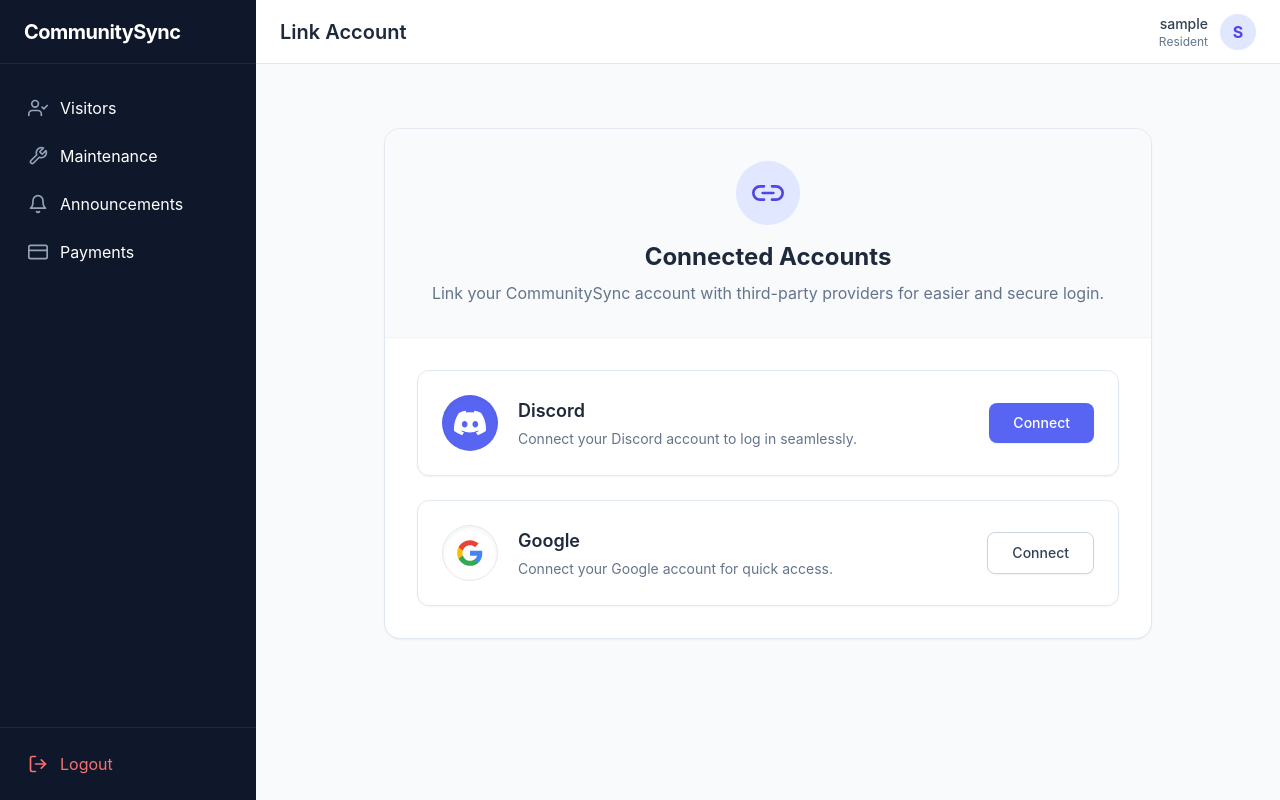
After one commit to 6610685197/CommunitySync, a Django app: page /link-account/ in a window 1280 px wide. The commit adds this page. Run offline with Django 5.2, Linux system fonts and the light colour scheme; the visitor is signed in with stand-in values (Sample User, id 1); some libraries are stand-ins or nearby versions.

Commit message:
add page for linking account

```diff
--- a/apps/accounts/urls.py
+++ b/apps/accounts/urls.py
@@ -16,4 +16,5 @@ urlpatterns = [
     path("forgot-password/verify-otp/", views.verify_otp_view, name="verify_otp"),
     path("forgot-password/verify-plate/", views.verify_plate_view, name="verify_plate"),
     path("reset-password/", views.reset_password_view, name="reset_password"),
+    path("link-account/", views.link_account_view, name="link_account"),
 ]
--- a/apps/accounts/views.py
+++ b/apps/accounts/views.py
@@ -276,3 +276,7 @@ def reset_password_view(request):
             messages.error(request, "Passwords do not match.")
 
     return render(request, "accounts/reset_password.html")
+
+@login_required
+def link_account_view(request):
+    return render(request, "accounts/link_account.html")
--- /dev/null
+++ b/templates/accounts/link_account.html
@@ -0,0 +1,58 @@
+{% extends "base.html" %}
+
+{% block page_title %}Link Account{% endblock %}
+
+{% block content %}
+<div class="max-w-3xl mx-auto mt-10">
+    <div class="bg-white rounded-2xl shadow-sm border border-slate-200 overflow-hidden">
+        <div class="p-8 text-center border-b border-slate-100 bg-slate-50">
+            <div class="w-16 h-16 bg-indigo-100 rounded-full flex items-center justify-center mx-auto mb-4">
+                <i data-feather="link-2" class="w-8 h-8 text-indigo-600"></i>
+            </div>
+            <h2 class="text-2xl font-bold text-slate-800 mb-2">Connected Accounts</h2>
+            <p class="text-slate-500">Link your CommunitySync account with third-party providers for easier and secure login.</p>
+        </div>
+
+        <div class="p-8 space-y-6">
+            <!-- Discord -->
+            <div class="flex items-center justify-between p-6 border border-slate-200 rounded-xl hover:border-indigo-300 transition-colors bg-white shadow-sm group">
+                <div class="flex items-center gap-5">
+                    <div class="w-14 h-14 rounded-full bg-[#5865F2] flex items-center justify-center text-white shrink-0 shadow-inner group-hover:scale-105 transition-transform">
+                        <svg class="w-8 h-8" viewBox="0 0 127.14 96.36">
+                            <path fill="currentColor" d="M107.7,8.07A105.15,105.15,0,0,0,81.47,0a72.06,72.06,0,0,0-3.36,6.83A97.68,97.68,0,0,0,49,6.83,72.37,72.37,0,0,0,45.64,0,105.89,105.89,0,0,0,19.39,8.09C2.79,32.65-1.71,56.6.54,80.21h0A105.73,105.73,0,0,0,32.71,96.36,77.7,77.7,0,0,0,39.6,85.25a68.42,68.42,0,0,1-10.85-5.18c.91-.66,1.8-1.34,2.66-2a75.57,75.57,0,0,0,64.32,0c.87.71,1.76,1.39,2.66,2a68.68,68.68,0,0,1-10.87,5.19,77,77,0,0,0,6.89,11.1,105.25,105.25,0,0,0,32.19-16.14h0C129.24,52.84,122.09,29.11,107.7,8.07ZM42.45,65.69C36.18,65.69,31,60,31,53s5-12.74,11.43-12.74S54,46,53.89,53,48.84,65.69,42.45,65.69Zm42.24,0C78.41,65.69,73.31,60,73.31,53s5-12.74,11.43-12.74S96.2,46,96.12,53,91.08,65.69,84.69,65.69Z"/>
+                        </svg>
+                    </div>
+                    <div>
+                        <h3 class="text-lg font-semibold text-slate-800">Discord</h3>
+                        <p class="text-sm text-slate-500 mt-1">Connect your Discord account to log in seamlessly.</p>
+                    </div>
+                </div>
+                <button class="px-6 py-2.5 bg-[#5865F2] hover:bg-[#4752C4] text-white text-sm font-medium rounded-lg transition-colors shadow-sm">
+                    Connect
+                </button>
+            </div>
+
+            <!-- Google -->
+            <div class="flex items-center justify-between p-6 border border-slate-200 rounded-xl hover:border-blue-300 transition-colors bg-white shadow-sm group">
+                <div class="flex items-center gap-5">
+                    <div class="w-14 h-14 rounded-full bg-white border border-slate-200 flex items-center justify-center shrink-0 shadow-inner group-hover:scale-105 transition-transform">
+                        <svg class="w-7 h-7" viewBox="0 0 24 24">
+                            <path d="M22.56 12.25c0-.78-.07-1.53-.2-2.25H12v4.26h5.92c-.26 1.37-1.04 2.53-2.21 3.31v2.77h3.57c2.08-1.92 3.28-4.74 3.28-8.09z" fill="#4285F4"/>
+                            <path d="M12 23c2.97 0 5.46-.98 7.28-2.66l-3.57-2.77c-.98.66-2.23 1.06-3.71 1.06-2.86 0-5.29-1.93-6.16-4.53H2.18v2.84C3.99 20.53 7.7 23 12 23z" fill="#34A853"/>
+                            <path d="M5.84 14.09c-.22-.66-.35-1.36-.35-2.09s.13-1.43.35-2.09V7.07H2.18C1.43 8.55 1 10.22 1 12s.43 3.45 1.18 4.93l2.85-2.22.81-.62z" fill="#FBBC05"/>
+                            <path d="M12 5.38c1.62 0 3.06.56 4.21 1.64l3.15-3.15C17.45 2.09 14.97 1 12 1 7.7 1 3.99 3.47 2.18 7.07l3.66 2.84c.87-2.6 3.3-4.53 6.16-4.53z" fill="#EA4335"/>
+                        </svg>
+                    </div>
+                    <div>
+                        <h3 class="text-lg font-semibold text-slate-800">Google</h3>
+                        <p class="text-sm text-slate-500 mt-1">Connect your Google account for quick access.</p>
+                    </div>
+                </div>
+                <button class="px-6 py-2.5 bg-white border border-slate-300 hover:bg-slate-50 text-slate-700 text-sm font-medium rounded-lg transition-colors shadow-sm">
+                    Connect
+                </button>
+            </div>
+        </div>
+    </div>
+</div>
+{% endblock %}
--- a/templates/dashboard/resident_dashboard.html
+++ b/templates/dashboard/resident_dashboard.html
@@ -62,6 +62,9 @@
         </a>
         <a href="{% url 'facility_booking_list' %}" style="text-decoration:none; background:#be185d; color:white; padding:10px 16px; border-radius:8px;">
             My Facility Bookings
+        </a>
+        <a href="{% url 'link_account' %}" style="text-decoration:none; background:#475569; color:white; padding:10px 16px; border-radius:8px;">
+            Link Accounts
         </a>
     </div>
 
```
